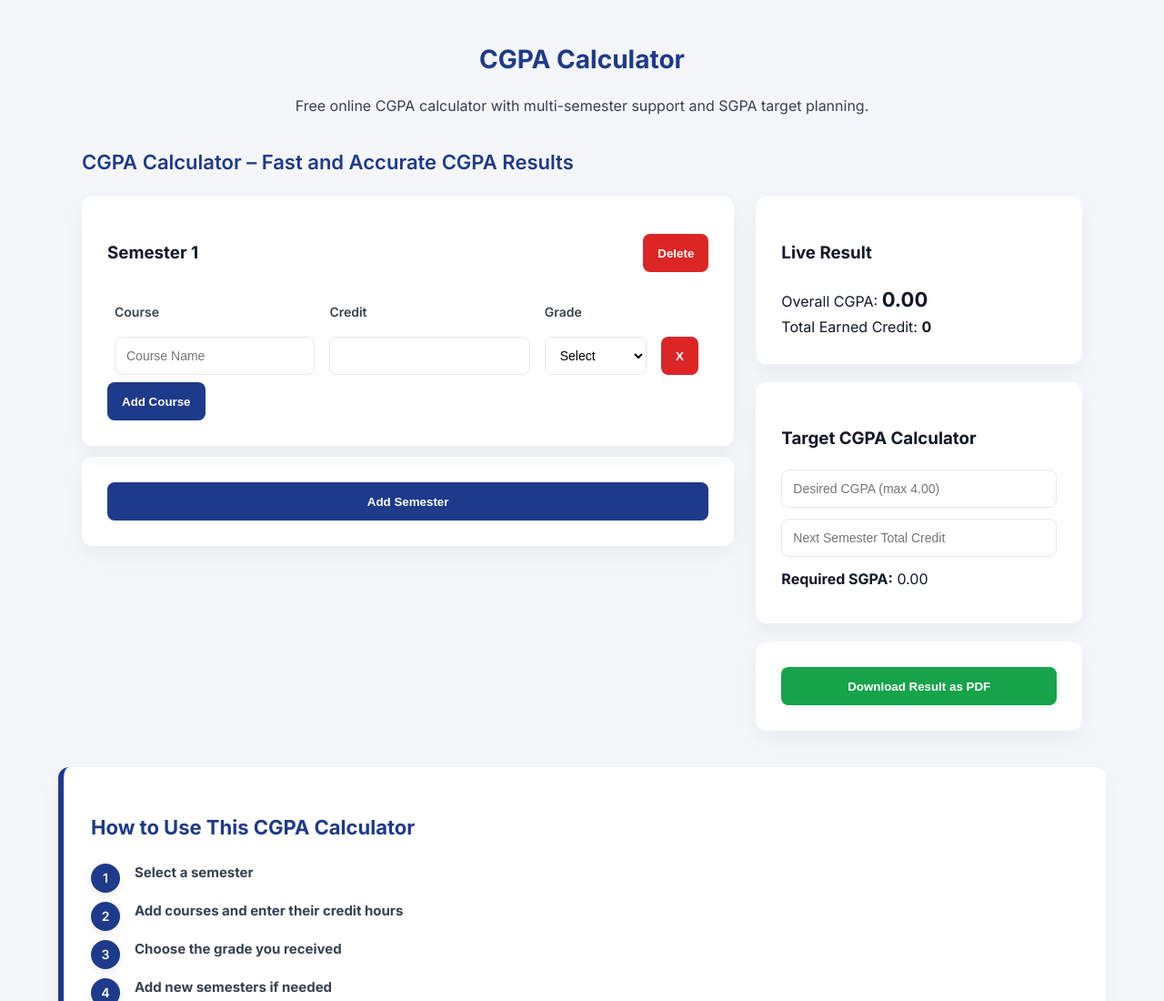
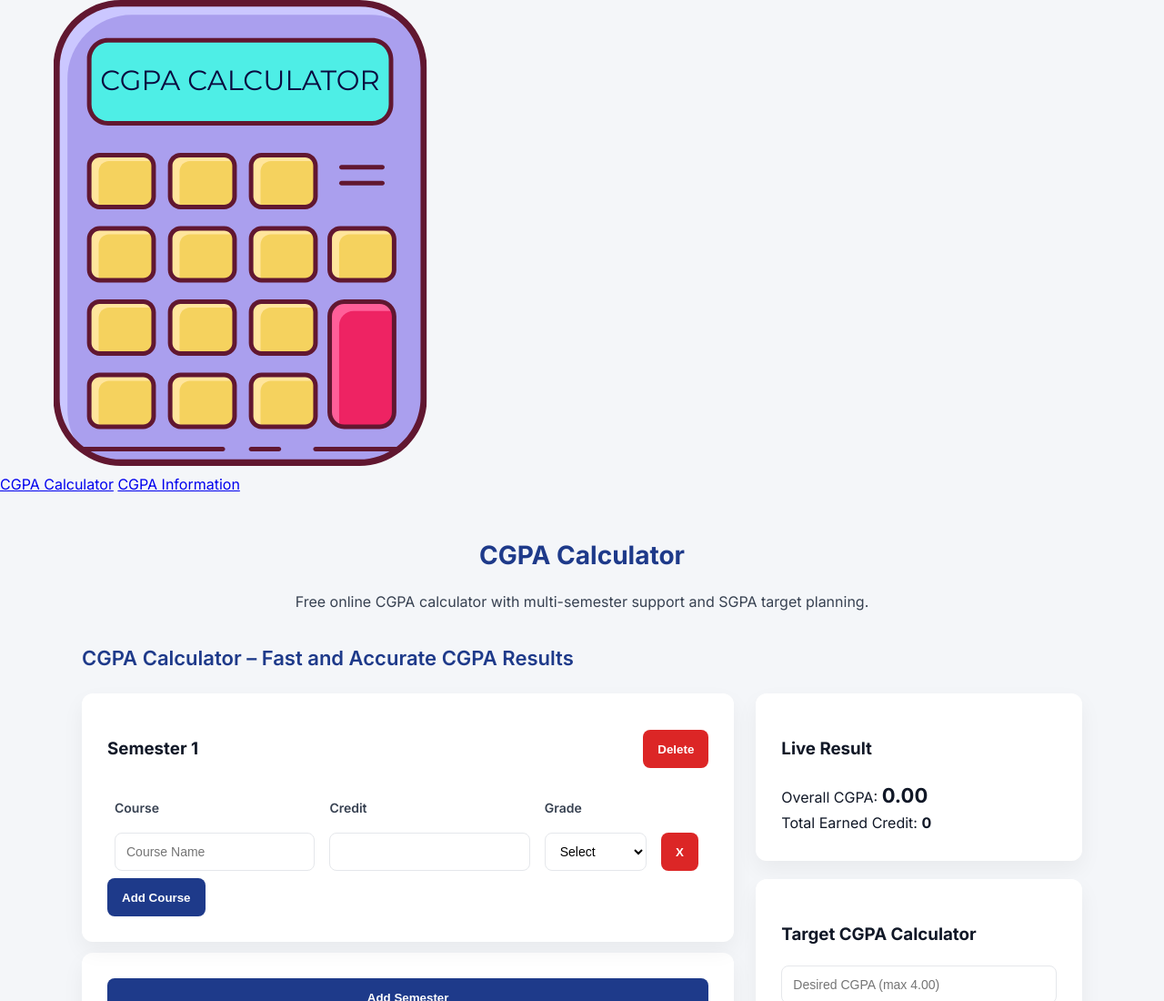
Before and after one commit to Nasir783174/practice-cgpa, a plain HTML site: page index.html in a window 1280 px wide. Shown: the top 1100 px of the page at 91% size. Drawn offline with nearby package versions, Linux system fonts and the light colour scheme.

Commit message:
index.html

```diff
--- a/index.html
+++ b/index.html
@@ -34,6 +34,22 @@
 </head>
 
 <body>
+	<header class="site-header">
+  <div class="header-container">
+
+    <div class="logo">
+      <a href="/">
+        <img src="cgpa-calculator.png" alt="CGPA Calculator Logo">
+      </a>
+    </div>
+
+    <nav class="nav-menu">
+      <a href="/" class="nav-link">CGPA Calculator</a>
+      <a href="/cgpa-information.html" class="nav-link">CGPA Information</a>
+    </nav>
+
+  </div>
+</header>
 
 <div class="container">
   <h1>CGPA Calculator</h1>
```
